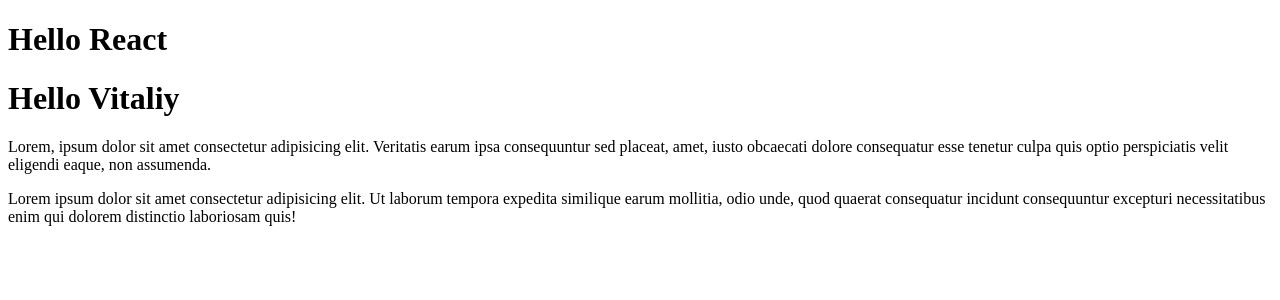
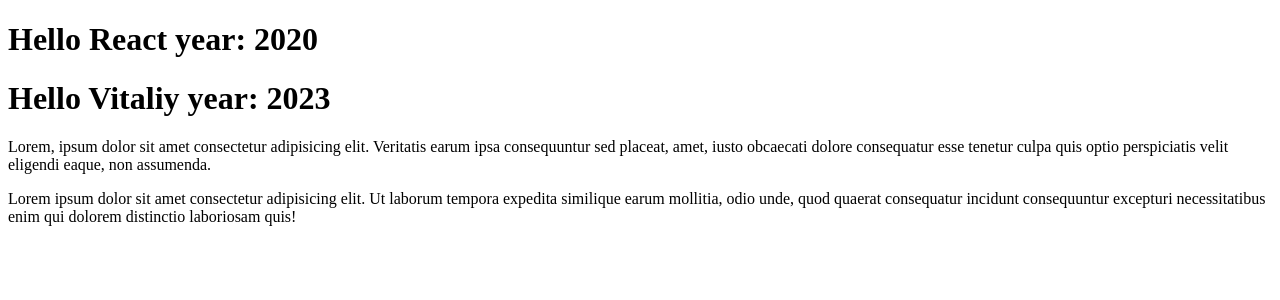
Before and after one commit to Vitalik-13/react-29-11, a React (Create React App) app: page / in a window 1280 px wide. Shown: the top 300 px of the page. Built offline with nearby package versions, Linux system fonts and the light colour scheme.

Commit message:
add new property in props

```diff
--- a/src/Title.tsx
+++ b/src/Title.tsx
@@ -1,8 +1,13 @@
 interface TitleProps {
     title: string
+    year: number
 }
 
 const Title = (props: TitleProps) => {
-    return <h1>Hello {props.title}</h1>
+    return (
+        <h1>
+            Hello {props.title} year: {props.year}
+        </h1>
+    )
 }
 export default Title
--- a/src/index.tsx
+++ b/src/index.tsx
@@ -22,9 +22,9 @@ const Content = () => {
 const App = () => {
     return (
         <>
-            <Title title="React" />
+            <Title title="React" year={2020} />
 
-            <Title title="Vitaliy" />
+            <Title title="Vitaliy" year={2023} />
 
             <Content />
         </>
```
